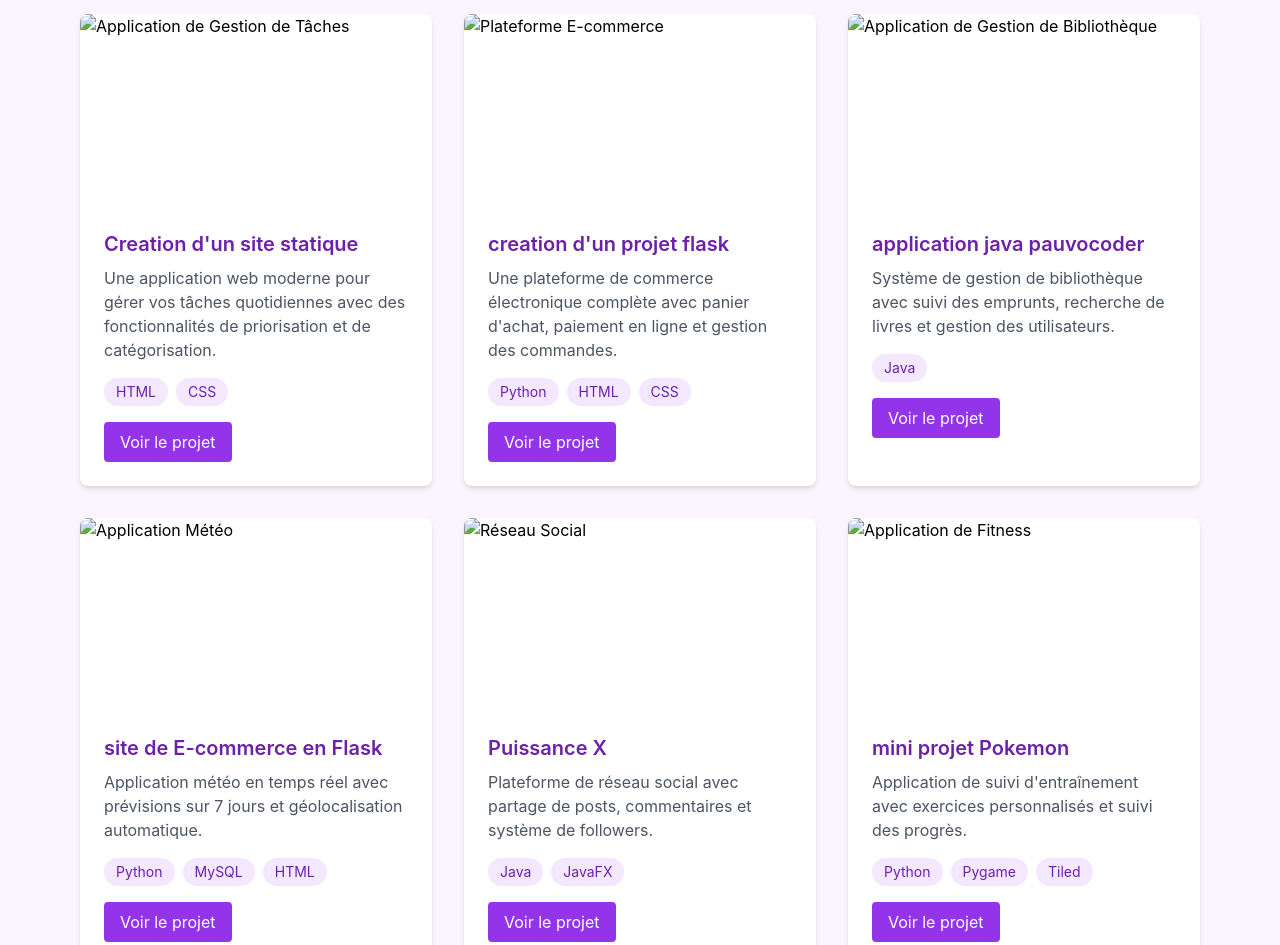
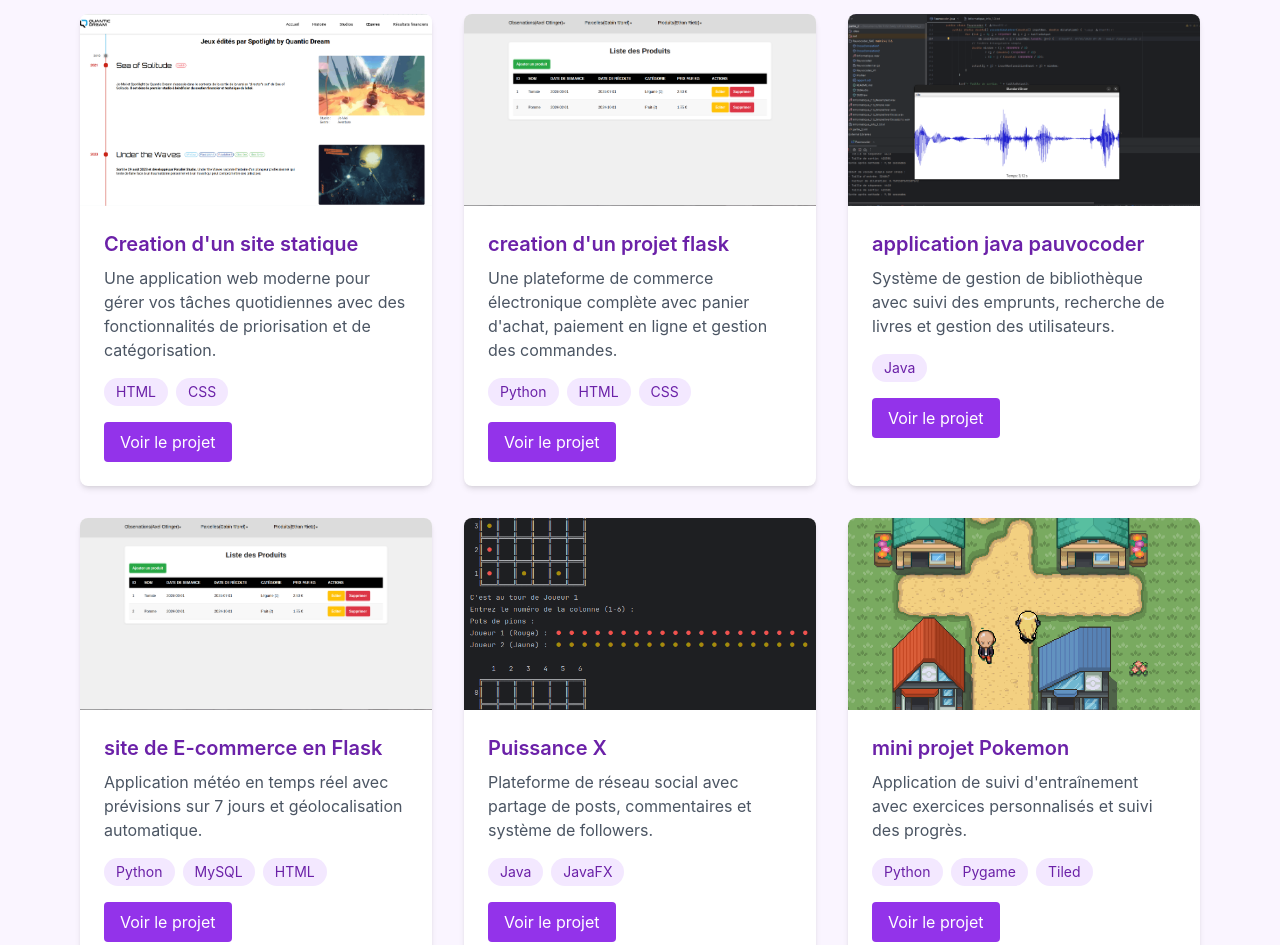
Before and after one commit to EthanRTZ/Portfolio, a plain HTML site: page projets.html in a window 1280 px wide. Shown: the part 162-1107 px from the top of the page. Drawn offline with nearby package versions, Linux system fonts and the light colour scheme.

Commit message:
update all proj

```diff
--- a/projets.html
+++ b/projets.html
@@ -26,7 +26,7 @@
         <div class="grid grid-cols-1 md:grid-cols-2 lg:grid-cols-3 gap-8">
             <!-- Projet 1 -->
             <div class="bg-white rounded-lg shadow-md overflow-hidden hover:shadow-xl transition-shadow duration-300">
-                <img src="" alt="Application de Gestion de Tâches" class="w-full h-48 object-cover">
+                <img src="projets/fond-stat.png" alt="Application de Gestion de Tâches" class="w-full h-48 object-cover">
                 <div class="p-6">
                     <h3 class="text-xl font-semibold mb-2 text-purple-800">Creation d'un site statique </h3>
                     <p class="text-gray-600 mb-4">Une application web moderne pour gérer vos tâches quotidiennes avec des fonctionnalités de priorisation et de catégorisation.</p>
@@ -40,7 +40,7 @@
 
             <!-- Projet 2 -->
             <div class="bg-white rounded-lg shadow-md overflow-hidden hover:shadow-xl transition-shadow duration-300">
-                <img src="" alt="Plateforme E-commerce" class="w-full h-48 object-cover">
+                <img src="projets/fond_flask.png" alt="Plateforme E-commerce" class="w-full h-48 object-cover">
                 <div class="p-6">
                     <h3 class="text-xl font-semibold mb-2 text-purple-800">creation d'un projet flask</h3>
                     <p class="text-gray-600 mb-4">Une plateforme de commerce électronique complète avec panier d'achat, paiement en ligne et gestion des commandes.</p>
@@ -55,7 +55,7 @@
 
             <!-- Projet 3 -->
             <div class="bg-white rounded-lg shadow-md overflow-hidden hover:shadow-xl transition-shadow duration-300">
-                <img src="" alt="Application de Gestion de Bibliothèque" class="w-full h-48 object-cover">
+                <img src="projets/fond-pauv.png" alt="Application de Gestion de Bibliothèque" class="w-full h-48 object-cover">
                 <div class="p-6">
                     <h3 class="text-xl font-semibold mb-2 text-purple-800">application java pauvocoder</h3>
                     <p class="text-gray-600 mb-4">Système de gestion de bibliothèque avec suivi des emprunts, recherche de livres et gestion des utilisateurs.</p>
@@ -68,7 +68,7 @@
 
             <!-- Projet 4 -->
             <div class="bg-white rounded-lg shadow-md overflow-hidden hover:shadow-xl transition-shadow duration-300">
-                <img src="" alt="Application Météo" class="w-full h-48 object-cover">
+                <img src="projets/fond_flask.png" alt="Application Météo" class="w-full h-48 object-cover">
                 <div class="p-6">
                     <h3 class="text-xl font-semibold mb-2 text-purple-800">site de E-commerce en Flask</h3>
                     <p class="text-gray-600 mb-4">Application météo en temps réel avec prévisions sur 7 jours et géolocalisation automatique.</p>
@@ -83,7 +83,7 @@
 
             <!-- Projet 5 -->
             <div class="bg-white rounded-lg shadow-md overflow-hidden hover:shadow-xl transition-shadow duration-300">
-                <img src="" alt="Réseau Social" class="w-full h-48 object-cover">
+                <img src="projets/fond-puiss.png" alt="Réseau Social" class="w-full h-48 object-cover">
                 <div class="p-6">
                     <h3 class="text-xl font-semibold mb-2 text-purple-800">Puissance X</h3>
                     <p class="text-gray-600 mb-4">Plateforme de réseau social avec partage de posts, commentaires et système de followers.</p>
@@ -97,7 +97,7 @@
 
             <!-- Projet 6 -->
             <div class="bg-white rounded-lg shadow-md overflow-hidden hover:shadow-xl transition-shadow duration-300">
-                <img src="" alt="Application de Fitness" class="w-full h-48 object-cover">
+                <img src="projets/fond-poke.png" alt="Application de Fitness" class="w-full h-48 object-cover">
                 <div class="p-6">
                     <h3 class="text-xl font-semibold mb-2 text-purple-800">mini projet Pokemon</h3>
                     <p class="text-gray-600 mb-4">Application de suivi d'entraînement avec exercices personnalisés et suivi des progrès.</p>
```
Also changed, not shown: projets/flask.html (+1 -1 lines), projets/puissance-x.html (+1 -1 lines), projets/statique.html (+1 -1 lines), projets/fond-puiss.png (added), projets/fond-stat.png (added).
